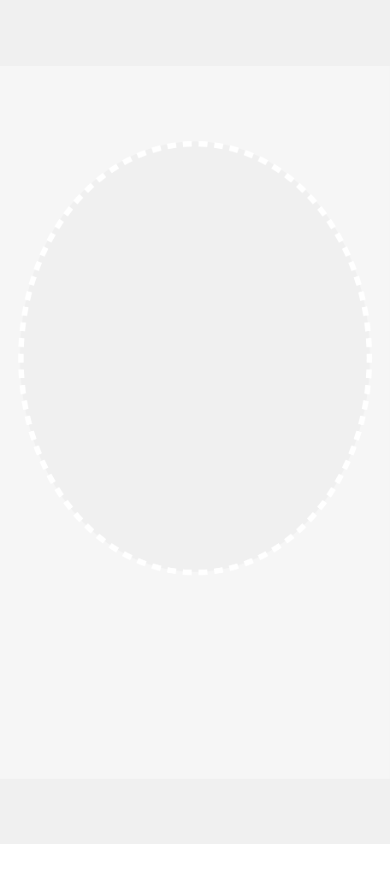
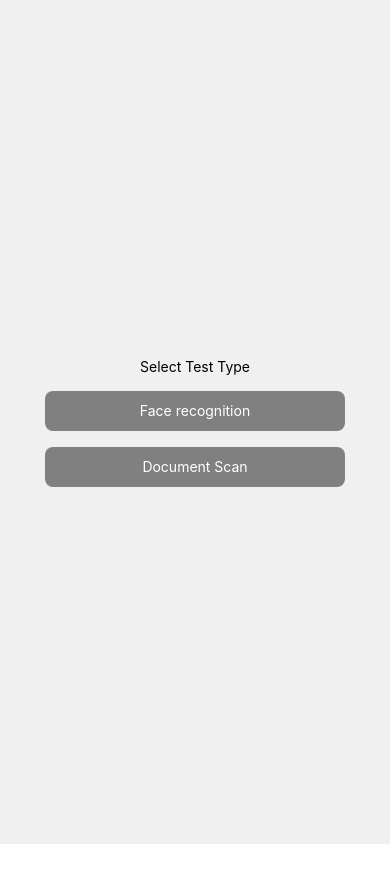
Before and after one commit to Juhi2725/Pose, a React Native app: screen / in a window 390 px wide. Shown: the top 882 px of the page. After the commit the page ends 844 px from the top, so only its background shows below. Built offline with nearby package versions, Linux system fonts and the light colour scheme; no server answers.

Commit message:
Test cases

```diff
--- a/App.js
+++ b/App.js
@@ -8,7 +8,7 @@ import * as tf from "@tensorflow/tfjs";
 import * as faceDetection from "@tensorflow-models/face-detection";
 import * as faceLandmarksDetection from "@tensorflow-models/face-landmarks-detection";
 import "./App.css";
-import { Image, Text, View } from "react-native";
+import { Button, Image, Text, TouchableOpacity, View } from "react-native";
 import { filterByType } from "./helper";
 
 const App = () => {
@@ -20,8 +20,11 @@ const App = () => {
   const canvasRef = useRef(null);
   const [ctxTest, setCtxTest] = useState(null);
   const [userInFrame, setUserInFrame] = useState(false);
+  const [timeLeft, setTimeLeft] = useState(null);
 
-  const [timeLeft, setTimeLeft] = useState(null);
+  //temporary
+  //0 = menu - 1 = face recognition 2 = document
+  const [testType, setTestType] = useState(0);
 
   const setupCamera = async () => {
     try {
@@ -216,8 +219,10 @@ const App = () => {
   }, [frameCaptured]);
 
   useEffect(() => {
-    console.log("should capture");
-    if (timeLeft > 0) {
+    console.log("time left", timeLeft);
+    if (timeLeft === null) {
+      //do nothing (temp fix)
+    } else if (timeLeft > 0) {
       setTimeout(() => {
         setTimeLeft(timeLeft - 1);
       }, 1000);
@@ -310,6 +315,7 @@ const App = () => {
   };
 
   useEffect(() => {
+    if (testType === 1) {
       const main = async () => {
         try {
           const video = await setupCamera();
@@ -323,7 +329,8 @@ const App = () => {
       };
 
       main();
-  }, []);
+    }
+  }, [testType]);
 
   const [width, setWidth] = useState(window.innerWidth);
 
@@ -341,6 +348,45 @@ const App = () => {
 
   return (
     <div className="App">
+      {testType === 0 && (
+        <View style={{ flex: 1, alignItems: "center" }}>
+          <Text style={{ color: "black", flex: 1, textAlign: "center" }}>
+            Select Test Type
+          </Text>
+          <TouchableOpacity
+            style={{
+              width: 300,
+              height: 40,
+              backgroundColor: "grey",
+              borderRadius: 8,
+              marginTop: 16,
+              justifyContent: "center",
+            }}
+            onPress={() => setTestType(1)}
+          >
+            <Text style={{ color: "white", textAlign: "center" }}>
+              Face recognition
+            </Text>
+          </TouchableOpacity>
+
+          <TouchableOpacity
+            style={{
+              width: 300,
+              height: 40,
+              backgroundColor: "grey",
+              borderRadius: 8,
+              marginTop: 16,
+              justifyContent: "center",
+            }}
+          >
+            <Text style={{ color: "white", textAlign: "center" }}>
+              Document Scan
+            </Text>
+          </TouchableOpacity>
+        </View>
+      )}
+      {testType === 1 && (
+        <>
           {capturedImage ? (
             <img src={capturedImage} alt="Captured" />
           ) : (
@@ -384,6 +430,8 @@ const App = () => {
               )}
             </>
           )}
+        </>
+      )}
     </div>
   );
 };
```
Lines whose indentation alone changed are shown as unchanged.
